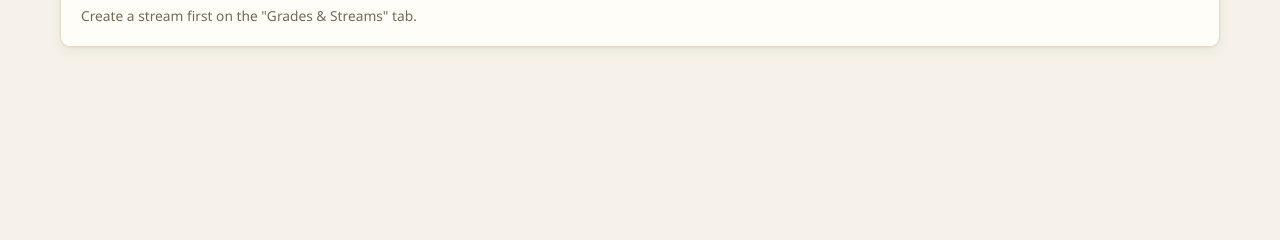
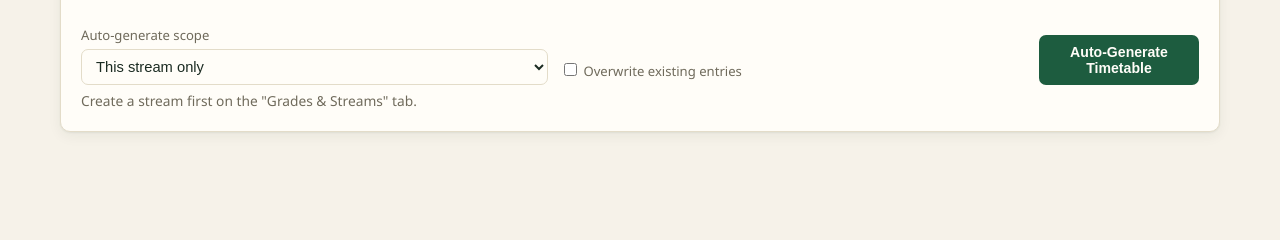
Before and after one commit to jumasir703-dot/Gtimetable, a Flask app: page /builder in a window 1280 px wide. Shown: the part 242-482 px from the top of the page. Run offline with Flask 3, Linux system fonts and the light colour scheme; data that the repository does not hold is empty; parts of the project's set-up code (start-up, migrations or seed data) failed here and were passed over; some libraries are stand-ins or nearby versions.

Commit message:
Update builder.html

```diff
--- a/templates/builder.html
+++ b/templates/builder.html
@@ -12,6 +12,28 @@
           <option value="{{ s.id }}" {{ 'selected' if s.id == stream_id }}>{{ s.name }} [{{ s.grade_name }}]</option>
         {% endfor %}
       </select>
+    </div>
+  </form>
+
+  <form method="post" action="{{ url_for('generate_timetable') }}" class="form-row"
+        onsubmit="return confirm('This may overwrite existing entries for the selected scope. Continue?');">
+    <input type="hidden" name="stream_id" value="{{ stream_id }}">
+    <div>
+      <label>Auto-generate scope</label>
+      <select name="scope">
+        <option value="stream">This stream only</option>
+        <option value="all">All streams</option>
+      </select>
+    </div>
+    <div>
+      <label>&nbsp;</label>
+      <label style="font-weight:normal;">
+        <input type="checkbox" name="overwrite" value="1"> Overwrite existing entries
+      </label>
+    </div>
+    <div style="flex:0;">
+      <label>&nbsp;</label>
+      <button type="submit">Auto-Generate Timetable</button>
     </div>
   </form>
 
```
